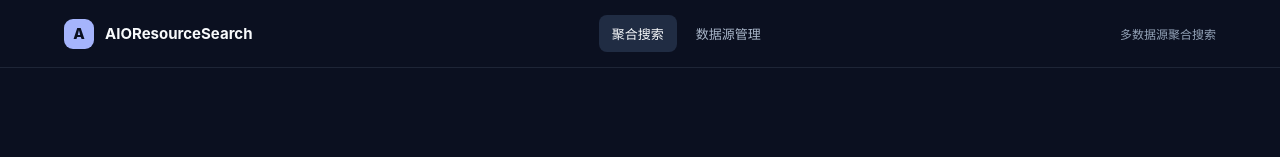
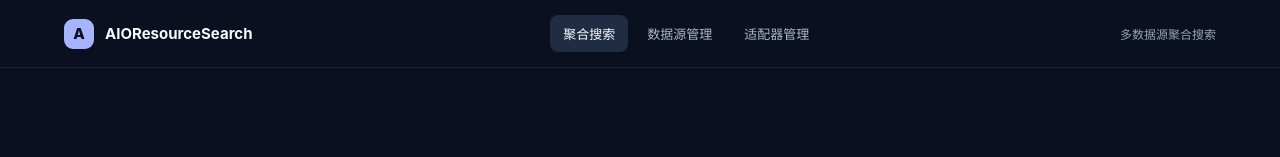
Before and after one commit to shenshou/AIOResourceSearch, a Vue app in the folder apps/web/: page / in a window 1280 px wide. Shown: the top 157 px of the page. Built offline with nearby package versions, Linux system fonts and the light colour scheme; no server answers.

Commit message:
feat(web): add adapter management navigation

```diff
--- a/apps/web/src/App.vue
+++ b/apps/web/src/App.vue
@@ -2,8 +2,9 @@
 import { ref } from "vue";
 import { SOURCE_CATEGORIES } from "@aio-resource-search/shared";
 import SourceManagement from "./modules/sources/components/SourceManagement.vue";
+import AdapterManagement from "./modules/adapters/components/AdapterManagement.vue";
 
-const activeView = ref<"search" | "sources">("search");
+const activeView = ref<"search" | "sources" | "adapters">("search");
 const categoryLabels: Record<(typeof SOURCE_CATEGORIES)[number], string> = {
   jav: "JAV 资源站",
   torrent: "BT / Torrent 搜索引擎",
@@ -22,11 +23,13 @@ const categoryLabels: Record<(typeof SOURCE_CATEGORIES)[number], string> = {
       <nav class="main-nav" aria-label="主导航">
         <button :class="{ active: activeView === 'search' }" type="button" @click="activeView = 'search'">聚合搜索</button>
         <button :class="{ active: activeView === 'sources' }" type="button" @click="activeView = 'sources'">数据源管理</button>
+        <button :class="{ active: activeView === 'adapters' }" type="button" @click="activeView = 'adapters'">适配器管理</button>
       </nav>
       <span class="header-caption">多数据源聚合搜索</span>
     </header>
 
     <SourceManagement v-if="activeView === 'sources'" />
+    <AdapterManagement v-else-if="activeView === 'adapters'" />
 
     <main v-else class="main-content">
       <section class="intro">
```
